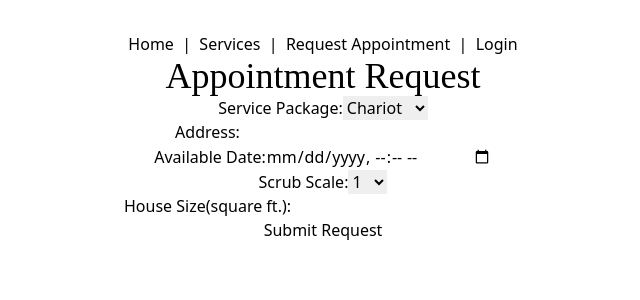
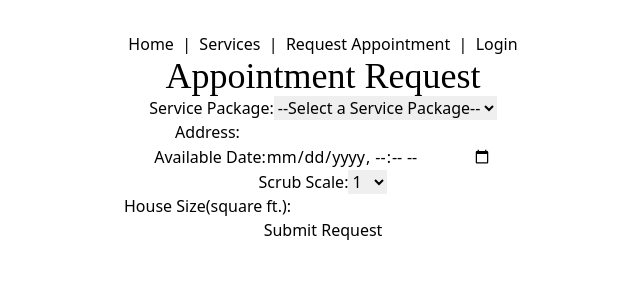
Before and after one commit to Seraphiel97/cottage-and-castle, a React (Vite) app: page /appointment in a window 1280 px wide. Shown: the top 300 px of the page, without its empty margins (317-957 px from the left). Built offline with nearby package versions, Linux system fonts and the light colour scheme.

Commit message:
fix appointment request bug

```diff
--- a/controllers/api/appointments.js
+++ b/controllers/api/appointments.js
@@ -8,6 +8,7 @@ module.exports = {
 }
 
 async function createAppointment(req, res) {
+    console.log(req.body)
     try {
         const appt = await Appointment.create(req.body);
         await appt.save();
--- a/src/pages/Appointment/Appointment.jsx
+++ b/src/pages/Appointment/Appointment.jsx
@@ -48,6 +48,7 @@ export default function Appointment({user}) {
         <label>Service Package:</label>
         <select name="baseService" value={apptData.baseService}
         onChange={handleChange} required>
+          <option value="643d6cf7392f4c61d764bed8">--Select a Service Package--</option>
           <option value="643d6cf7392f4c61d764bed8">Chariot</option>
           <option value="643d6cf7392f4c61d764bed9">Wagon</option>
           <option value="643d6cf7392f4c61d764beda">Carriage</option>
@@ -67,7 +68,7 @@ export default function Appointment({user}) {
         <label>Scrub Scale:</label>
         <select name="scrubScale" value={apptData.scrubScale}
         onChange={handleChange} required>
-          <option value={1}>1</option>
+          <option value={1} selected>1</option>
           <option value={2}>2</option>
           <option value={3}>3</option>
           <option value={4}>4</option>
```
